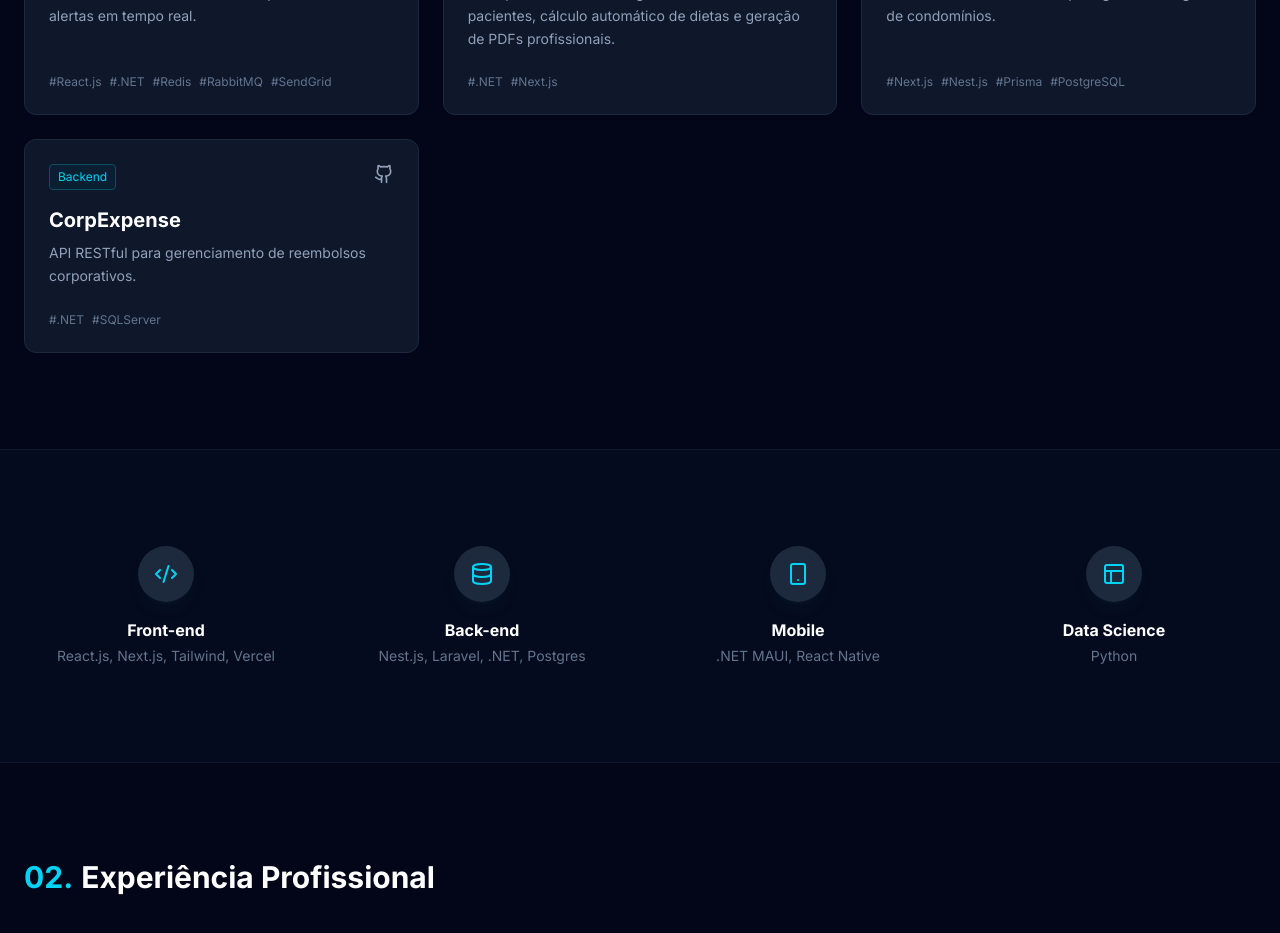
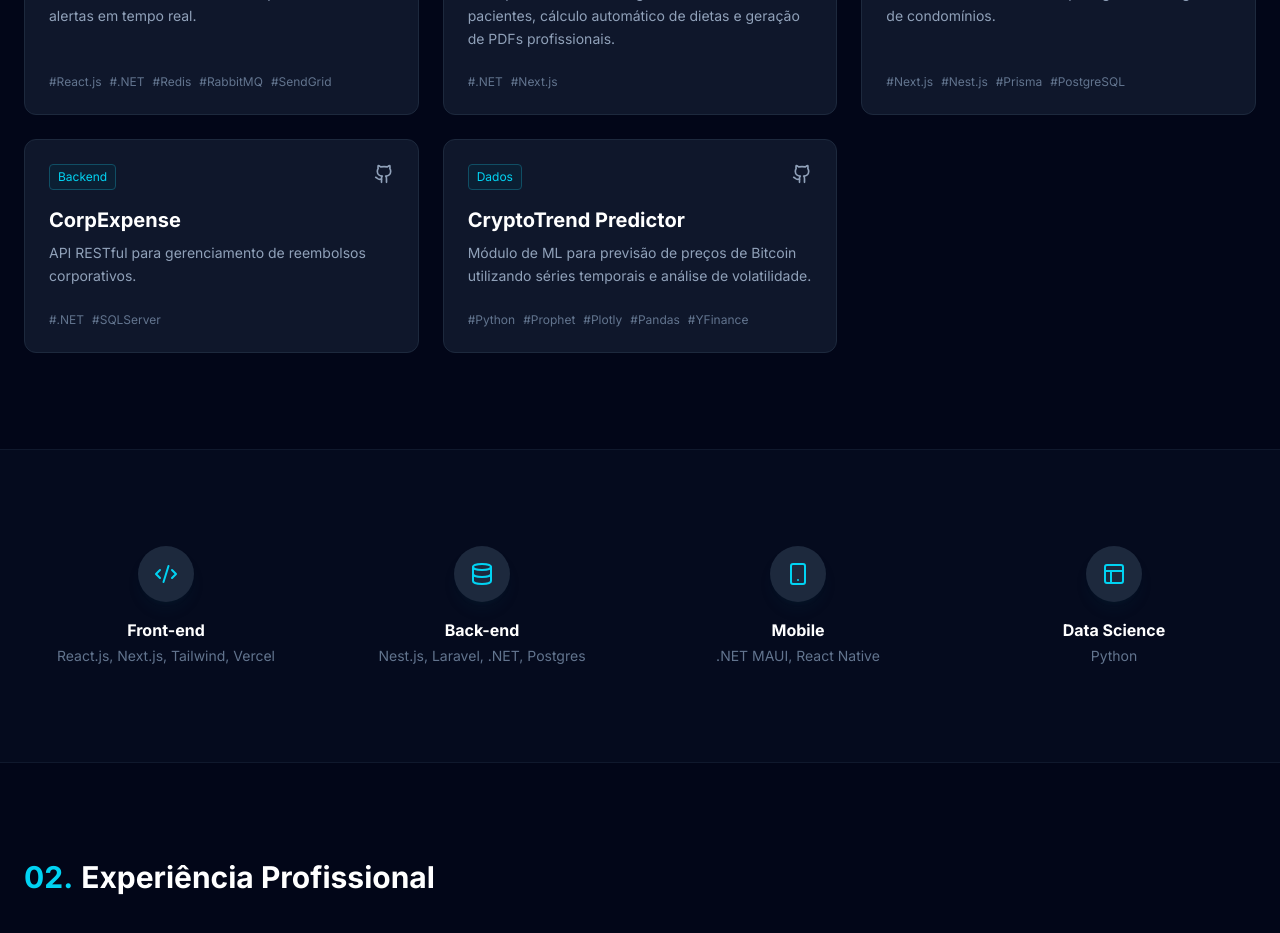
Before and after one commit to fatimadachari/portfolio, a Next.js app: page / in a window 1280 px wide. Shown: the part 1620-2553 px from the top of the page. Built offline with nearby package versions, Linux system fonts and the light colour scheme.

Commit message:
feat: add CryptoTrend Predictor project to portfolio

```diff
--- a/app/page.tsx
+++ b/app/page.tsx
@@ -105,6 +105,15 @@ const projects = [
     description: "API RESTful para gerenciamento de reembolsos corporativos.",
     tech: [".NET", "SQLServer"],
     repoUrl: "https://github.com/fatimadachari/CorpExpense",
+    deployUrl: null,
+  },
+  {
+    id: 5,
+    title: "CryptoTrend Predictor",
+    category: "Dados",
+    description: "Módulo de ML para previsão de preços de Bitcoin utilizando séries temporais e análise de volatilidade.",
+    tech: ["Python", "Prophet", "Plotly", "Pandas", "YFinance"],
+    repoUrl: "https://github.com/fatimadachari/crypto-trend-predictor",
     deployUrl: null,
   },
 ];
```
